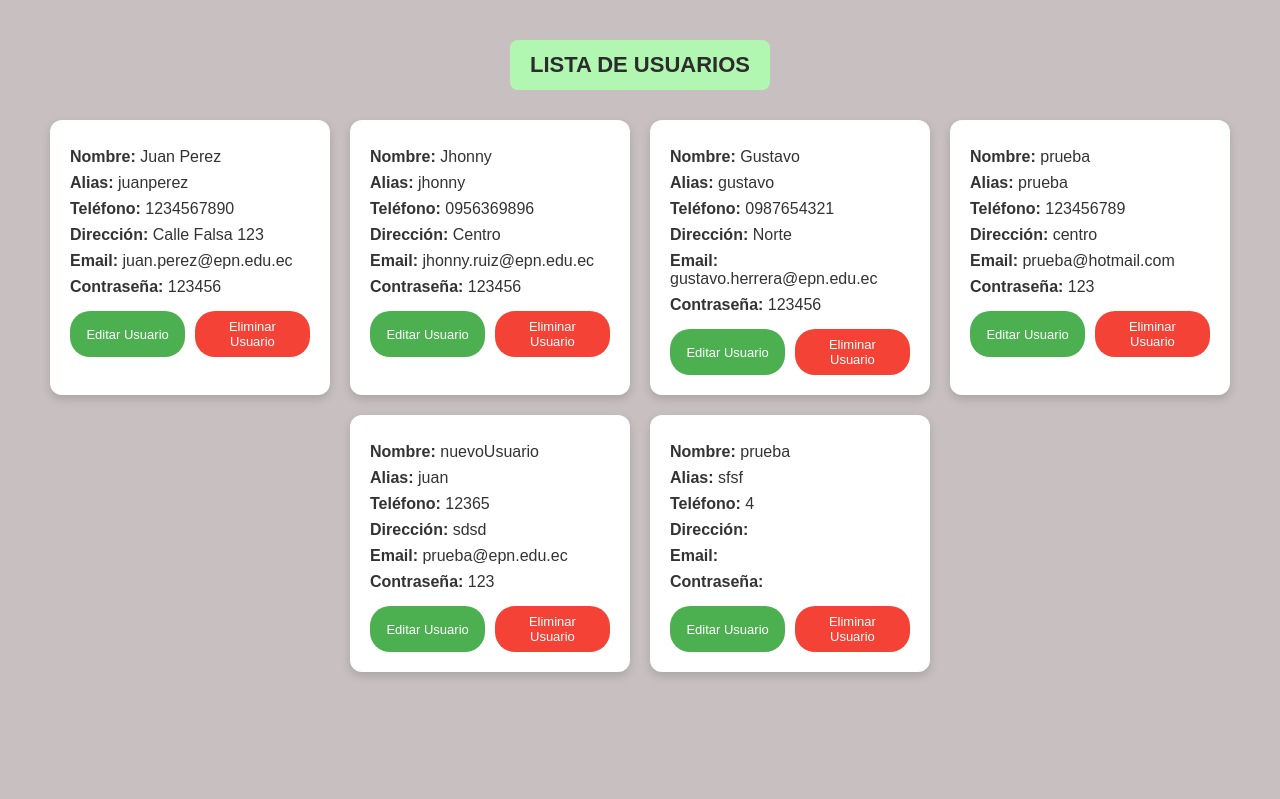
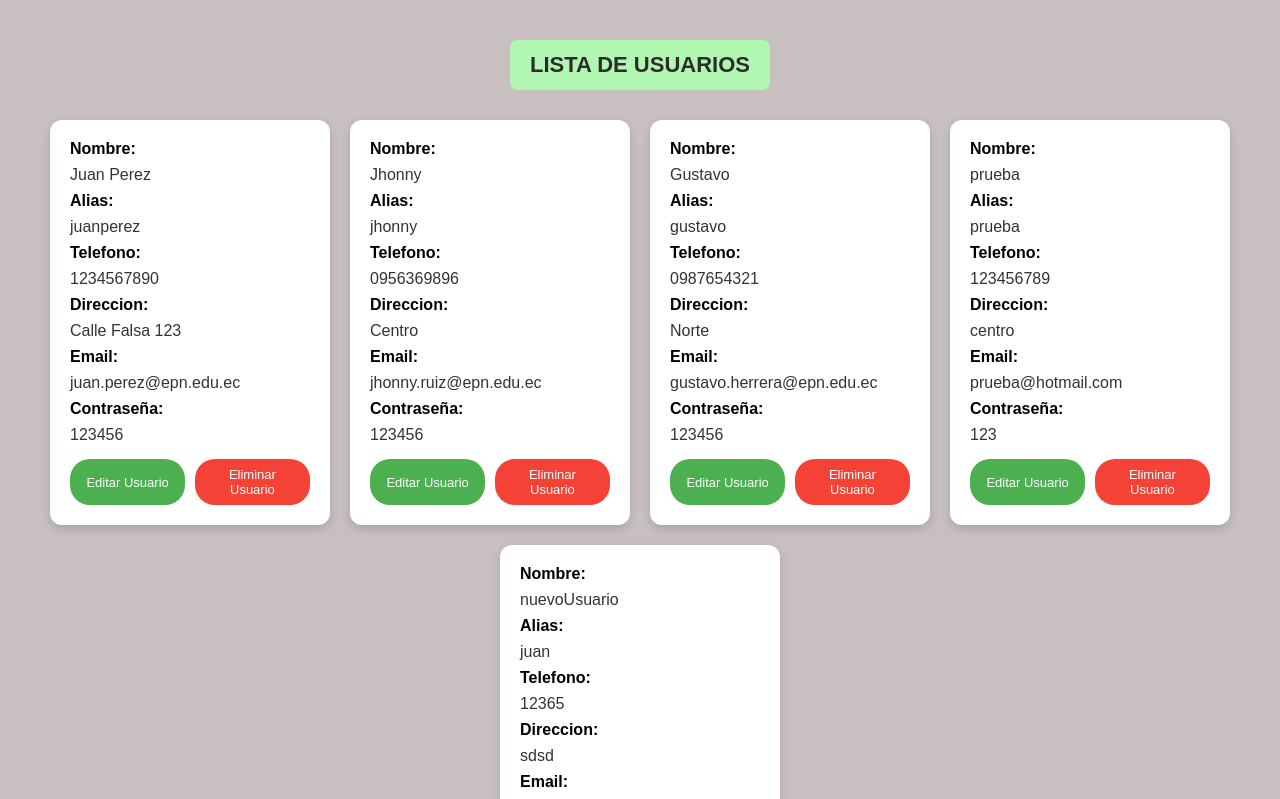
Before and after one commit to jhonny-r/ProyectoAutoCheck, a React (Create React App) app: page /ListaUsuarios in a window 1280 px wide. Shown: the top 799 px of the page. Built offline with nearby package versions, Linux system fonts and the light colour scheme; data requests are answered from the project's data file.

Commit message:
se agrego la funcionanlidad de eliminar usuario

```diff
--- a/db.json
+++ b/db.json
@@ -44,15 +44,6 @@
       "direccion": "sdsd",
       "email": "prueba@epn.edu.ec",
       "contraseña": "123"
-    },
-    {
-      "id": "6",
-      "nombre": "prueba",
-      "alias": "sfsf",
-      "telefono": "4",
-      "direccion": "",
-      "email": "",
-      "contraseña": ""
     }
   ]
 }
--- a/src/App.js
+++ b/src/App.js
@@ -82,6 +82,16 @@ const agregarUsuario = (nuevo) => {
       });
   };
 
+  const editarUsuario = (id, actualizado) => {
+    axios.put(`http://localhost:3001/Usuario/${id}`, actualizado)
+      .then(response => {
+        setUsuarios(prev => prev.map(usuario => usuario.id === id ? response.data : usuario));
+      })
+      .catch(error => {
+        console.error('Error al editar el usuario:', error);
+      });
+  };
+
 const agregarVehiculo = (nuevoVehiculo) => {
   setVehiculos([...vehiculos, nuevoVehiculo]);
 };
@@ -116,7 +126,7 @@ const eliminarConsulta = (placa)=>{
           <Route path="/RecuperacionContra" element={<RecuperacionContra usuarios={usuarios} />} />
           <Route path="/NuevaEntradaForo" element={<NuevaEntradaForo />} />
           <Route path="/PanelAdmin" element={<PanelAdmin  />} />
-          <Route path="/ListaUsuarios" element={<ListaUsuarios usuarios={usuarios} eliminarUsuario={eliminarUsuario} />} />
+          <Route path="/ListaUsuarios" element={<ListaUsuarios usuarios={usuarios} eliminarUsuario={eliminarUsuario} editarUsuario={editarUsuario} />} />
         </Routes>
       </BrowserRouter>
 
--- a/src/Componente/ListaUsuarios.jsx
+++ b/src/Componente/ListaUsuarios.jsx
@@ -1,25 +1,67 @@
-import React from "react";
+import React, { useState } from "react";
 import '../Estilos/ListaUsuarios.css';
 
-function ListaUsuarios({ usuarios, eliminarUsuario }) {
+function ListaUsuarios({ usuarios, eliminarUsuario, actualizarUsuario, editarUsuario }) {
+  const [modoEdicionId, setModoEdicionId] = useState(null);
+  const [datosEditados, setDatosEditados] = useState({});
+
+  const activarEdicion = (usuario) => {
+    setModoEdicionId(usuario.id);
+    setDatosEditados({ ...usuario });
+  };
+
+  const guardarCambios = () => {
+    editarUsuario(datosEditados.id,datosEditados);
+    setModoEdicionId(null);
+  };
+
+  const manejarCambio = (e) => {
+    const { name, value } = e.target;
+    setDatosEditados((prev) => ({ ...prev, [name]: value }));
+  };
+
   return (
     <div className="usuarios-container">
       <div className="usuarios-header">LISTA DE USUARIOS</div>
       <div className="usuarios-grid">
-        {usuarios.map((usuario) => (
-          <div key={usuario.id} className="usuario-card">
-            <p><strong>Nombre:</strong> {usuario.nombre}</p>
-            <p><strong>Alias:</strong> {usuario.alias}</p>
-            <p><strong>Teléfono:</strong> {usuario.telefono}</p>
-            <p><strong>Dirección:</strong> {usuario.direccion}</p>
-            <p><strong>Email:</strong> {usuario.email}</p>
-            <p><strong>Contraseña:</strong> {usuario.contraseña}</p>
-            <div className="usuario-botones">
-              <button className="btn-editar">Editar Usuario</button>
-              <button className="btn-eliminar" onClick={()=> eliminarUsuario(usuario.id)}>Eliminar Usuario</button>
+        {usuarios.map((usuario) => {
+          const enEdicion = modoEdicionId === usuario.id;
+          return (
+            <div key={usuario.id} className="usuario-card">
+              {["nombre", "alias", "telefono", "direccion", "email", "contraseña"].map((campo) => (
+                <div key={campo}>
+                  <strong>{campo.charAt(0).toUpperCase() + campo.slice(1)}:</strong>
+                  {enEdicion ? (
+                    <input
+                      type="text"
+                      name={campo}
+                      value={datosEditados[campo]}
+                      onChange={manejarCambio}
+                      className="input-edicion"
+                    />
+                  ) : (
+                    <p>{usuario[campo]}</p>
+                  )}
+                </div>
+              ))}
+
+              <div className="usuario-botones">
+                {enEdicion ? (
+                  <button className="btn-editar" onClick={guardarCambios}>
+                    Guardar
+                  </button>
+                ) : (
+                  <button className="btn-editar" onClick={() => activarEdicion(usuario)}>
+                    Editar Usuario
+                  </button>
+                )}
+                <button className="btn-eliminar" onClick={() => eliminarUsuario(usuario.id)}>
+                  Eliminar Usuario
+                </button>
+              </div>
             </div>
-          </div>
-        ))}
+          );
+        })}
       </div>
     </div>
   );
```
